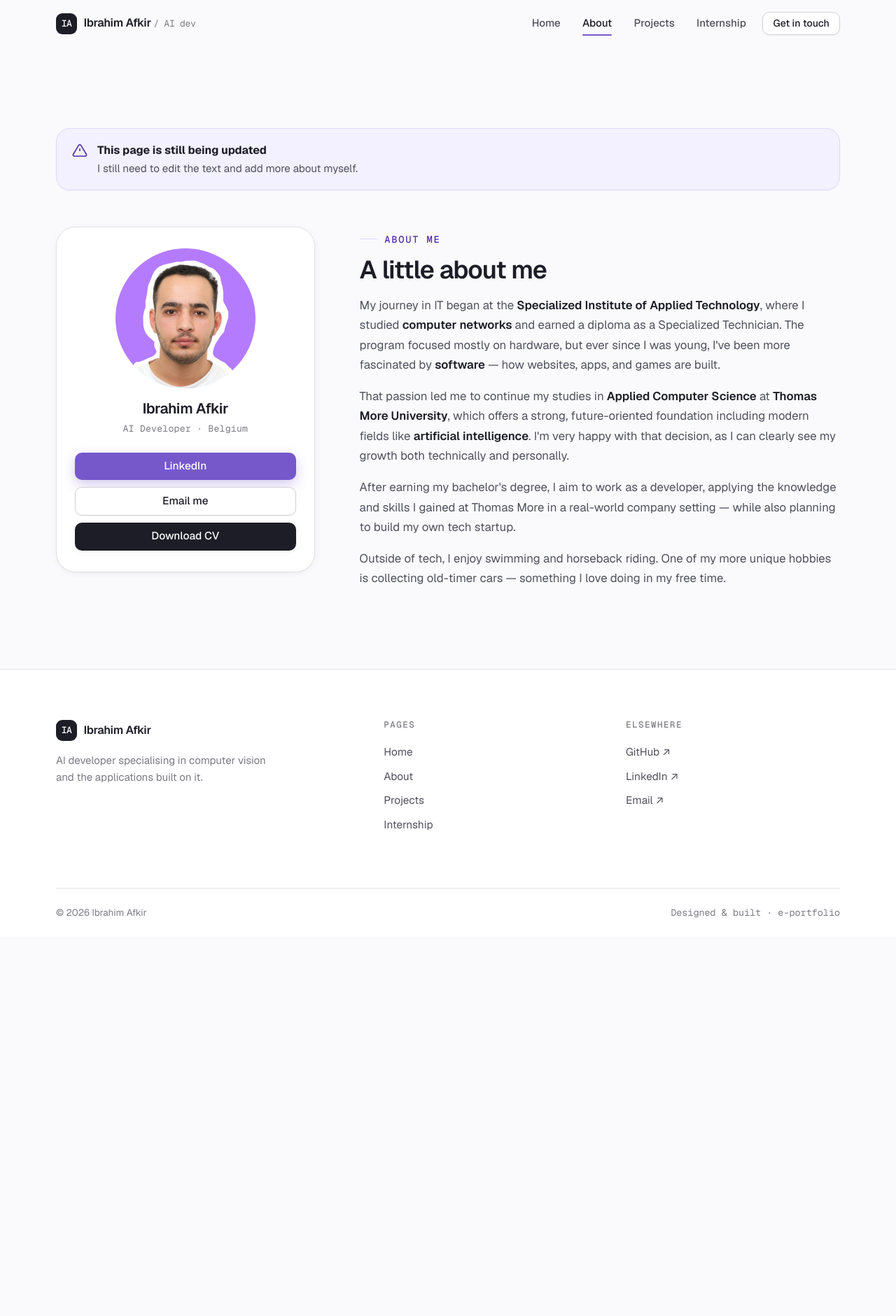
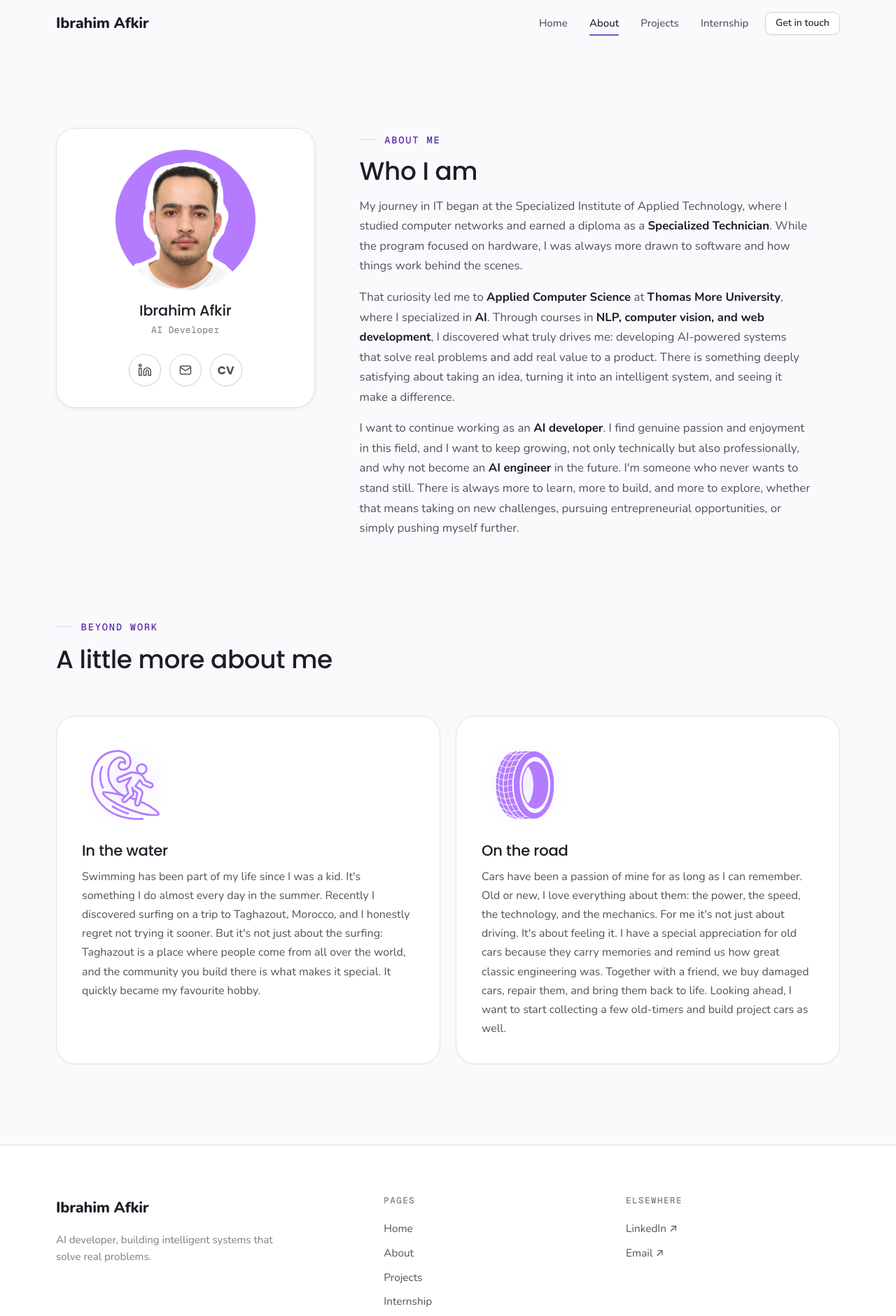
Before and after one commit to AFKIRIBRAHIM/portfolio, a plain HTML site: page about.html in a window 1280 px wide. Shown: the top 1881 px of the page at 70% size. Before the commit the page ends 1339 px from the top, so only its background shows below. Drawn offline with nearby package versions, Linux system fonts and the light colour scheme.

Commit message:
Update about page, brand, fonts, footer, and document cards
Co-Authored-By: Claude Opus 4.8 <noreply@anthropic.com>

```diff
--- a/about.html
+++ b/about.html
@@ -4,31 +4,41 @@
 <meta charset="UTF-8" />
 <meta name="viewport" content="width=device-width, initial-scale=1.0" />
 <title>About · Ibrahim Afkir</title>
-<meta name="description" content="About Ibrahim Afkir — AI developer. (Page in progress.)" />
+<meta name="description" content="About Ibrahim Afkir, AI developer. Background, what drives me, and life beyond the screen." />
 <link rel="icon" href="images/favicon-32x32.png" type="image/png" />
+<link rel="preconnect" href="https://fonts.googleapis.com">
+<link rel="preconnect" href="https://fonts.gstatic.com" crossorigin>
+<link href="https://fonts.googleapis.com/css2?family=Nunito:ital,wght@0,400;0,500;0,600;0,700;0,800;1,400&family=Poppins:wght@400;500;600;700&family=Geist+Mono:wght@400;500&display=swap" rel="stylesheet">
 <link rel="stylesheet" href="styles.css" />
 <style>
-/* ============ ABOUT PAGE (placeholder) ============ */
-.wip { display: flex; align-items: flex-start; gap: 14px; background: var(--accent-soft); border: 1px solid var(--accent-line); border-radius: var(--r-lg); padding: 18px 22px; margin-bottom: clamp(32px, 5vw, 52px); box-shadow: var(--shadow-xs); }
-.wip svg { flex: none; width: 22px; height: 22px; color: var(--accent-ink); margin-top: 2px; }
-.wip strong { display: block; color: var(--ink); }
-.wip span { color: var(--ink-2); font-size: 0.95rem; }
-
+/* ============ ABOUT PAGE ============ */
 .about-grid { display: grid; grid-template-columns: 0.7fr 1.3fr; gap: clamp(32px, 5vw, 72px); align-items: start; }
 .about-card { background: var(--surface); border: 1px solid var(--line); border-radius: var(--r-xl); padding: 30px 26px; box-shadow: var(--shadow-sm); text-align: center; position: sticky; top: 88px; }
 .about-card img { width: 200px; max-width: 78%; height: auto; margin: 0 auto 18px; display: block; }
 .about-card h3 { font-size: 1.3rem; }
 .about-card .role { color: var(--muted); font-family: var(--mono); font-size: 0.82rem; margin-top: 6px; letter-spacing: 0.02em; }
-.about-card__links { display: grid; gap: 10px; margin-top: 24px; }
-.about-card__links .btn { justify-content: center; width: 100%; }
+.about-card__social { display: flex; gap: 12px; justify-content: center; margin-top: 24px; }
+.about-card__social a { width: 46px; height: 46px; border-radius: 50%; display: grid; place-items: center; background: var(--surface); border: 1px solid var(--line-2); color: var(--ink-2); box-shadow: var(--shadow-xs); font-family: 'Poppins', var(--font); font-weight: 700; font-size: 1rem; letter-spacing: 0; transition: background 0.25s, color 0.25s, transform 0.35s var(--ease), border-color 0.25s; }
+.about-card__social a:hover { background: var(--accent); color: #fff; border-color: var(--accent); transform: translateY(-3px); }
+.about-card__social svg { width: 20px; height: 20px; }
 
 .about-bio h1 { margin-top: 14px; }
-.about-bio p { color: var(--ink-2); font-size: 1.05rem; line-height: 1.7; margin-top: 16px; max-width: 62ch; }
-.about-bio p strong { color: var(--ink); font-weight: 600; }
+.about-bio p { color: var(--ink-2); font-size: 1.05rem; line-height: 1.7; margin-top: 16px; max-width: 64ch; }
+.about-bio p strong { color: var(--ink); font-weight: 700; }
+
+/* --- Hobbies --- */
+.hobbies { display: grid; grid-template-columns: 1fr 1fr; gap: 22px; }
+.hobby { background: var(--surface); border: 1px solid var(--line); border-radius: var(--r-xl); padding: clamp(26px, 3vw, 36px); box-shadow: var(--shadow-xs); transition: transform .4s var(--ease), box-shadow .4s, border-color .3s; }
+.hobby:hover { transform: translateY(-5px); box-shadow: var(--shadow); border-color: var(--accent-line); }
+.hobby__art { width: 124px; height: 124px; border-radius: 50%; background: radial-gradient(circle, var(--accent-soft) 0%, transparent 72%); display: grid; place-items: center; margin-bottom: 20px; }
+.hobby__art img { width: 80%; height: auto; }
+.hobby h3 { font-size: 1.32rem; margin-bottom: 12px; }
+.hobby p { color: var(--ink-2); line-height: 1.7; }
 
 @media (max-width: 760px) {
   .about-grid { grid-template-columns: 1fr; }
   .about-card { position: static; max-width: 360px; margin-inline: auto; }
+  .hobbies { grid-template-columns: 1fr; }
 }
 </style>
 </head>
@@ -37,10 +47,7 @@
 <!-- ============ NAV ============ -->
 <nav class="nav">
   <div class="nav__inner">
-    <a href="index.html" class="brand" aria-label="Ibrahim Afkir — home">
-      <span class="brand__mark">IA</span>
-      <span>Ibrahim Afkir <span class="brand__sub">/ AI dev</span></span>
-    </a>
+    <a href="index.html" class="brand" aria-label="Ibrahim Afkir - home">Ibrahim Afkir</a>
     <button class="nav__toggle" aria-label="Menu" aria-expanded="false">
       <svg viewBox="0 0 24 24" fill="none" stroke="currentColor" stroke-width="1.8"><path d="M4 7h16M4 12h16M4 17h16"/></svg>
     </button>
@@ -54,50 +61,61 @@
   </div>
 </nav>
 
-<!-- ============ ABOUT ============ -->
+<!-- ============ PROFESSIONAL ============ -->
 <header class="section">
   <div class="container">
-
-    <div class="wip reveal">
-      <svg viewBox="0 0 24 24" fill="none" stroke="currentColor" stroke-width="1.8"><path d="M10.3 3.9 1.8 18a2 2 0 0 0 1.7 3h17a2 2 0 0 0 1.7-3L13.7 3.9a2 2 0 0 0-3.4 0Z"/><path d="M12 9v4M12 17h.01"/></svg>
-      <div>
-        <strong>This page is still being updated</strong>
-        <span>I still need to edit the text and add more about myself.</span>
-      </div>
-    </div>
-
-    <div class="about-grid reveal" data-delay="1">
+    <div class="about-grid reveal">
       <aside class="about-card">
         <img src="images/small-profile.png" alt="Ibrahim Afkir" />
         <h3>Ibrahim Afkir</h3>
-        <div class="role">AI Developer · Belgium</div>
-        <div class="about-card__links">
-          <a href="https://www.linkedin.com/in/ibrahim-afkir/" target="_blank" rel="noopener" class="btn btn--accent">LinkedIn</a>
-          <a href="mailto:brahim-afkir@hotmail.com" class="btn btn--ghost">Email me</a>
-          <a href="docs/cv.pdf" target="_blank" rel="noopener" class="btn btn--primary">Download CV</a>
+        <div class="role">AI Developer</div>
+        <div class="about-card__social">
+          <a href="https://www.linkedin.com/in/ibrahim-afkir/" target="_blank" rel="noopener" aria-label="LinkedIn" title="LinkedIn"><svg viewBox="0 0 24 24" fill="none" stroke="currentColor" stroke-width="1.8"><path d="M16 8a6 6 0 0 1 6 6v7h-4v-7a2 2 0 0 0-4 0v7h-4v-7a6 6 0 0 1 6-6z"/><rect x="2" y="9" width="4" height="12"/><circle cx="4" cy="4" r="2"/></svg></a>
+          <a href="mailto:brahim-afkir@hotmail.com" aria-label="Email" title="Email"><svg viewBox="0 0 24 24" fill="none" stroke="currentColor" stroke-width="1.8"><rect x="3" y="5" width="18" height="14" rx="2"/><path d="m3 7 9 6 9-6"/></svg></a>
+          <a href="docs/cv.pdf" target="_blank" rel="noopener" aria-label="Download CV" title="Download CV">CV</a>
         </div>
       </aside>
 
       <div class="about-bio">
         <span class="eyebrow">About me</span>
-        <h1 class="h2">A little about me</h1>
-        <p>My journey in IT began at the <strong>Specialized Institute of Applied Technology</strong>, where I studied <strong>computer networks</strong> and earned a diploma as a Specialized Technician. The program focused mostly on hardware, but ever since I was young, I've been more fascinated by <strong>software</strong> — how websites, apps, and games are built.</p>
-        <p>That passion led me to continue my studies in <strong>Applied Computer Science</strong> at <strong>Thomas More University</strong>, which offers a strong, future-oriented foundation including modern fields like <strong>artificial intelligence</strong>. I'm very happy with that decision, as I can clearly see my growth both technically and personally.</p>
-        <p>After earning my bachelor's degree, I aim to work as a developer, applying the knowledge and skills I gained at Thomas More in a real-world company setting — while also planning to build my own tech startup.</p>
-        <p>Outside of tech, I enjoy swimming and horseback riding. One of my more unique hobbies is collecting old-timer cars — something I love doing in my free time.</p>
+        <h1 class="h2">Who I am</h1>
+        <p>My journey in IT began at the Specialized Institute of Applied Technology, where I studied computer networks and earned a diploma as a <strong>Specialized Technician</strong>. While the program focused on hardware, I was always more drawn to software and how things work behind the scenes.</p>
+        <p>That curiosity led me to <strong>Applied Computer Science</strong> at <strong>Thomas More University</strong>, where I specialized in <strong>AI</strong>. Through courses in <strong>NLP, computer vision, and web development</strong>, I discovered what truly drives me: developing AI-powered systems that solve real problems and add real value to a product. There is something deeply satisfying about taking an idea, turning it into an intelligent system, and seeing it make a difference.</p>
+        <p>I want to continue working as an <strong>AI developer</strong>. I find genuine passion and enjoyment in this field, and I want to keep growing, not only technically but also professionally, and why not become an <strong>AI engineer</strong> in the future. I'm someone who never wants to stand still. There is always more to learn, more to build, and more to explore, whether that means taking on new challenges, pursuing entrepreneurial opportunities, or simply pushing myself further.</p>
       </div>
     </div>
-
   </div>
 </header>
+
+<!-- ============ HOBBIES ============ -->
+<section class="section" style="padding-top: 0;">
+  <div class="container">
+    <div class="section-head reveal">
+      <span class="eyebrow">Beyond work</span>
+      <h2 class="h2">A little more about me</h2>
+    </div>
+    <div class="hobbies">
+      <div class="hobby reveal" data-delay="1">
+        <div class="hobby__art"><img src="images/surf.svg" alt="Surfing" /></div>
+        <h3>In the water</h3>
+        <p>Swimming has been part of my life since I was a kid. It's something I do almost every day in the summer. Recently I discovered surfing on a trip to Taghazout, Morocco, and I honestly regret not trying it sooner. But it's not just about the surfing: Taghazout is a place where people come from all over the world, and the community you build there is what makes it special. It quickly became my favourite hobby.</p>
+      </div>
+      <div class="hobby reveal" data-delay="2">
+        <div class="hobby__art"><img src="images/wheel.svg" alt="Cars" /></div>
+        <h3>On the road</h3>
+        <p>Cars have been a passion of mine for as long as I can remember. Old or new, I love everything about them: the power, the speed, the technology, and the mechanics. For me it's not just about driving. It's about feeling it. I have a special appreciation for old cars because they carry memories and remind us how great classic engineering was. Together with a friend, we buy damaged cars, repair them, and bring them back to life. Looking ahead, I want to start collecting a few old-timers and build project cars as well.</p>
+      </div>
+    </div>
+  </div>
+</section>
 
 <!-- ============ FOOTER ============ -->
 <footer class="footer">
   <div class="container">
     <div class="footer__inner">
       <div class="footer__brand">
-        <a href="index.html" class="brand"><span class="brand__mark">IA</span><span>Ibrahim Afkir</span></a>
-        <p class="muted" style="margin-top:16px; font-size:0.94rem;">AI developer specialising in computer vision and the applications built on it.</p>
+        <a href="index.html" class="brand">Ibrahim Afkir</a>
+        <p class="muted" style="margin-top:16px; font-size:0.94rem;">AI developer, building intelligent systems that solve real problems.</p>
       </div>
       <div class="footer__col">
         <h4>Pages</h4>
@@ -108,14 +126,12 @@
       </div>
       <div class="footer__col">
         <h4>Elsewhere</h4>
-        <a href="#" target="_blank" rel="noopener">GitHub ↗</a>
         <a href="https://www.linkedin.com/in/ibrahim-afkir/" target="_blank" rel="noopener">LinkedIn ↗</a>
         <a href="mailto:brahim-afkir@hotmail.com">Email ↗</a>
       </div>
     </div>
     <div class="footer__bottom">
       <span>© 2026 Ibrahim Afkir</span>
-      <span class="mono">Designed &amp; built · e-portfolio</span>
     </div>
   </div>
 </footer>
--- a/styles.css
+++ b/styles.css
@@ -1,10 +1,10 @@
 /* ===========================================================
-   E-Portfolio — Ibrahim Afkir
+   E-Portfolio - Ibrahim Afkir
    Shared design system
    Clean technical-modern · Geist + Geist Mono · violet accent
    =========================================================== */
 
-@import url('https://fonts.googleapis.com/css2?family=Geist:wght@300;400;500;600;700;800&family=Geist+Mono:wght@400;500&display=swap');
+/* Fonts (Nunito · Poppins · Geist Mono) are loaded via <link> in each page's <head>. */
 
 /* ---------- Tokens ---------- */
 :root {
@@ -18,7 +18,7 @@
   --line:      oklch(0.912 0.006 290);
   --line-2:    oklch(0.86 0.008 290);
 
-  /* Accent — overridable by Tweaks (hue swap) */
+  /* Accent - overridable by Tweaks (hue swap) */
   --accent-h:  292;
   --accent:      oklch(0.55 0.17 var(--accent-h));
   --accent-2:    oklch(0.47 0.18 var(--accent-h));
@@ -41,7 +41,7 @@
   --shadow-lg: 0 24px 60px oklch(0.38 0.07 290 / 0.14), 0 6px 16px oklch(0.4 0.06 290 / 0.08);
 
   /* Type */
-  --font: 'Geist', system-ui, -apple-system, 'Segoe UI', sans-serif;
+  --font: 'Nunito', system-ui, -apple-system, 'Segoe UI', sans-serif;
   --mono: 'Geist Mono', ui-monospace, 'SF Mono', 'JetBrains Mono', monospace;
 
   /* Layout */
@@ -73,15 +73,16 @@ button { font-family: inherit; cursor: pointer; border: none; background: none;
 ::selection { background: var(--accent-soft); color: var(--accent-ink); }
 
 /* ---------- Typography ---------- */
-h1, h2, h3, h4 { line-height: 1.08; font-weight: 600; letter-spacing: -0.02em; color: var(--ink); text-wrap: balance; }
+h1, h2, h3, h4 { font-family: 'Poppins', var(--font); line-height: 1.12; font-weight: 500; letter-spacing: -0.01em; color: var(--ink); text-wrap: balance; }
+.display, .h1, .h2, .h3, .h4 { font-family: 'Poppins', var(--font); }
 .display {
   font-size: clamp(2.6rem, 6.4vw, 5rem);
-  font-weight: 600;
-  letter-spacing: -0.035em;
-  line-height: 1.0;
+  font-weight: 500;
+  letter-spacing: -0.015em;
+  line-height: 1.05;
 }
-.h1 { font-size: clamp(2.1rem, 4.2vw, 3.3rem); letter-spacing: -0.03em; }
-.h2 { font-size: clamp(1.6rem, 2.8vw, 2.3rem); letter-spacing: -0.025em; }
+.h1 { font-size: clamp(2.1rem, 4.2vw, 3.3rem); letter-spacing: -0.012em; }
+.h2 { font-size: clamp(1.6rem, 2.8vw, 2.3rem); letter-spacing: -0.01em; }
 .h3 { font-size: clamp(1.2rem, 1.8vw, 1.45rem); }
 .lead { font-size: clamp(1.05rem, 1.5vw, 1.3rem); color: var(--ink-2); line-height: 1.55; text-wrap: pretty; font-weight: 400; }
 .muted { color: var(--muted); }
@@ -165,17 +166,8 @@ h1, h2, h3, h4 { line-height: 1.08; font-weight: 600; letter-spacing: -0.02em; c
 }
 .nav.is-scrolled { border-bottom-color: var(--line); }
 .nav__inner { width: 100%; max-width: var(--maxw); margin-inline: auto; padding-inline: clamp(20px, 5vw, 40px); display: flex; align-items: center; justify-content: space-between; }
-.brand { display: inline-flex; align-items: center; gap: 0.6rem; font-weight: 600; letter-spacing: -0.02em; font-size: 1.02rem; }
-.brand__mark {
-  width: 30px; height: 30px; border-radius: 9px;
-  background: var(--ink); color: var(--bg);
-  display: grid; place-items: center;
-  font-family: var(--mono); font-size: 0.82rem; font-weight: 500;
-  letter-spacing: -0.04em;
-  transition: background 0.3s, transform 0.5s var(--ease);
-}
-.brand:hover .brand__mark { background: var(--accent); transform: rotate(-6deg); }
-.brand__sub { color: var(--muted); font-weight: 400; font-size: 0.82rem; font-family: var(--mono); }
+.brand { display: inline-flex; align-items: center; font-family: var(--font); font-weight: 800; letter-spacing: -0.01em; font-size: 1.35rem; color: var(--ink); transform-origin: left center; transition: color 0.25s var(--ease), transform 0.3s var(--ease); }
+.brand:hover { color: var(--accent); transform: scale(1.06); }
 .nav__links { display: flex; align-items: center; gap: 4px; }
 .nav__link {
   position: relative;
```
Also changed, not shown: index.html (+11 -13 lines), internship.html (+52 -45 lines), projects.html (+34 -36 lines), images/surf.svg (added), images/wheel.svg (added), 2 other files.
